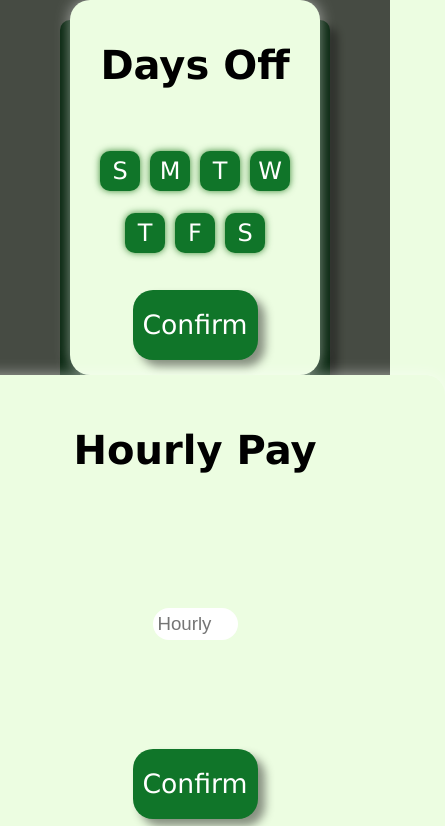
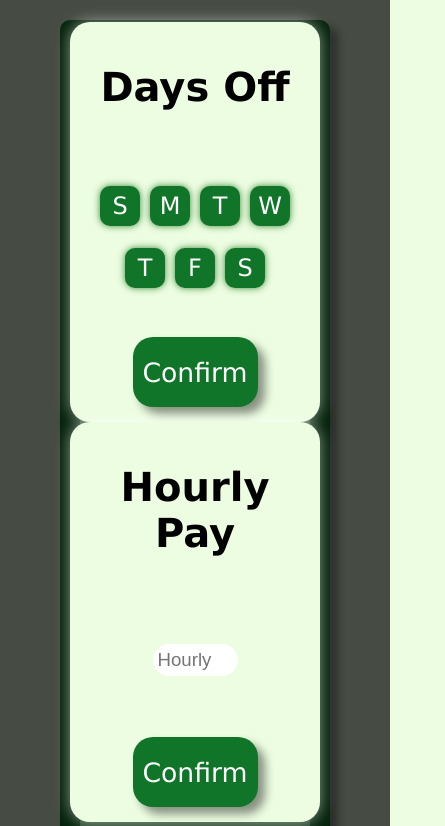
Before and after one commit to oroszs/time-clock-calculator, a plain HTML site: page index.html in a window 390 px wide. Both pictures are taken after a click on the element "Edit Pay". Shown: the top 826 px of the page, 445 px wide, since content can reach past the window. Drawn offline with Linux system fonts and the light colour scheme.

Commit message:
adjusted modal styling for small screens

```diff
--- a/style.css
+++ b/style.css
@@ -44,6 +44,7 @@ h2, h3, p {
     width: 100%;
 }
 .heading {
+    text-align: center;
     font-size: 30pt;
 }
 .modal {
@@ -295,7 +296,7 @@ h2, h3, p {
     }
 }
 @media screen and (max-width: 600px) {
-    #days-off-modal {
+    .modal {
         height: 400px;
         width: 250px;
         padding: 15px;
```
